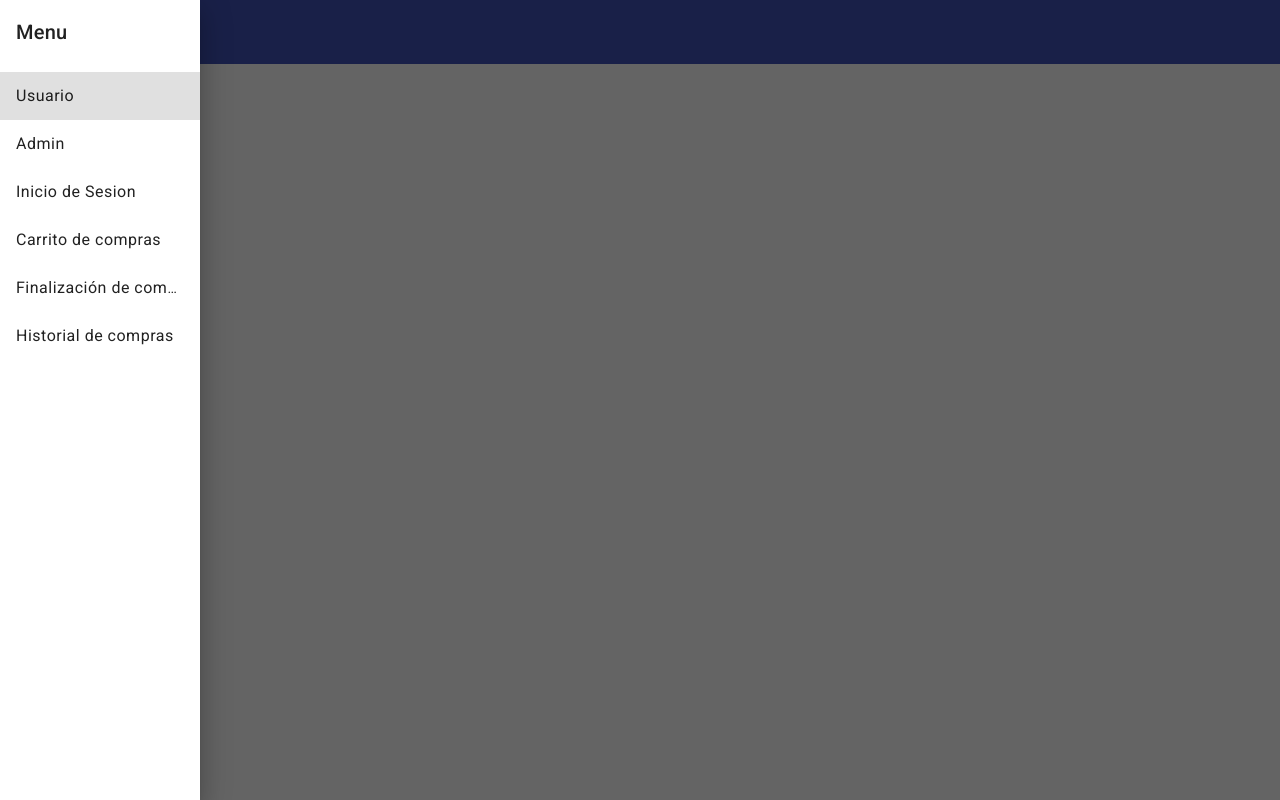
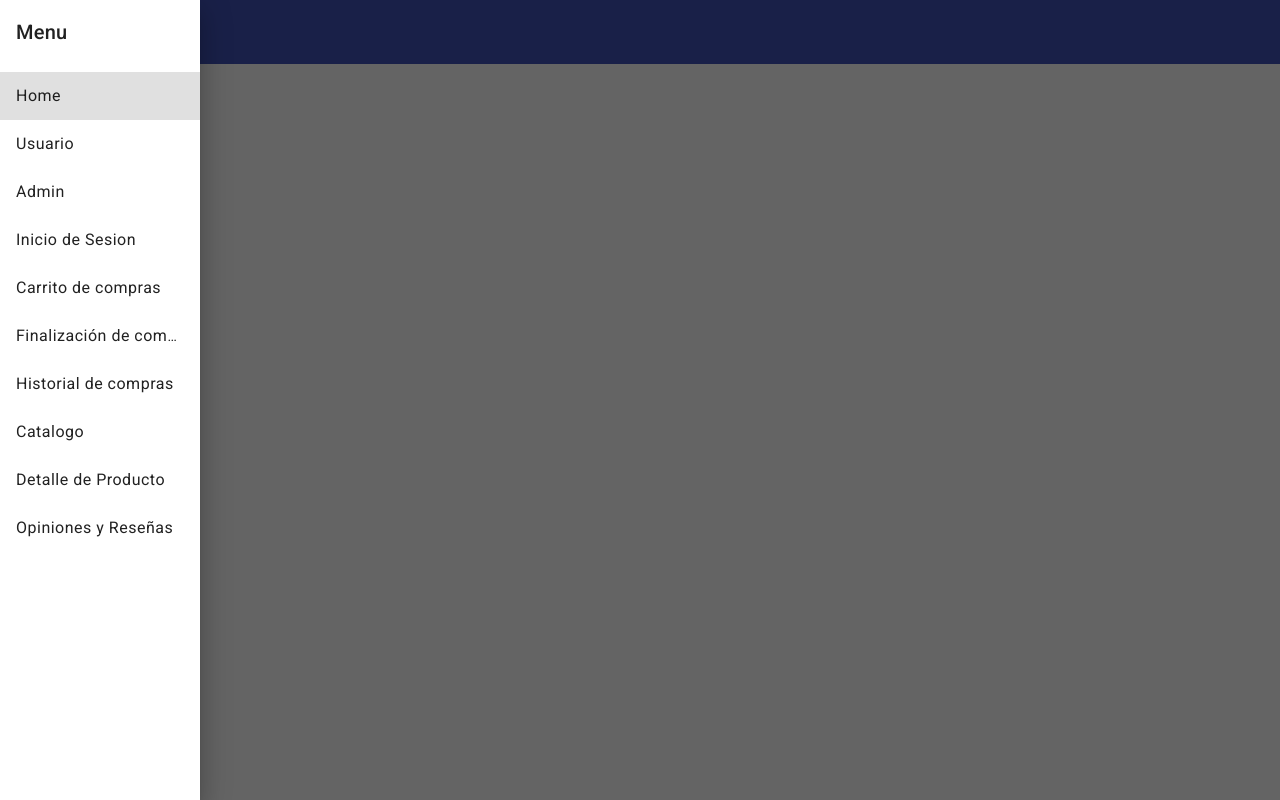
Before and after one commit to LuisHomez/TiendaVirtual_Frontend, an Angular app: page / in a window 1280 px wide. Both pictures are taken after a click on the button "menu". Built offline with nearby package versions, Linux system fonts and the light colour scheme.

Commit message:
28/08/2023 Se agregan las etiquetas al menu: opniones y reseñas, detalles y producto y Home

```diff
--- a/angular.json
+++ b/angular.json
@@ -96,5 +96,8 @@
         }
       }
     }
+  },
+  "cli": {
+    "analytics": "bdb9919b-9397-4669-8083-83cbd5fbf8cc"
   }
 }
--- a/src/app/Components/menu/menu.component.html
+++ b/src/app/Components/menu/menu.component.html
@@ -5,12 +5,16 @@
       [opened]="(isHandset$ | async) === false">
     <mat-toolbar>Menu</mat-toolbar>
     <mat-nav-list>
+      <a mat-list-item href="#">Home</a>
       <a mat-list-item href="#">Usuario</a>
       <a mat-list-item href="#">Admin</a>
       <a mat-list-item href="#">Inicio de Sesion</a>
       <a mat-list-item href="#">Carrito de compras</a>
       <a mat-list-item href="#">Finalización de compra</a>
       <a mat-list-item href="#">Historial de compras</a>
+      <a mat-list-item href="#">Catalogo</a>
+      <a mat-list-item href="#">Detalle de Producto</a>
+      <a mat-list-item href="#">Opiniones y Reseñas</a>
     </mat-nav-list>
   </mat-sidenav>
   <mat-sidenav-content>
--- a/src/styles.css
+++ b/src/styles.css
@@ -5,3 +5,6 @@ body { margin: 0; font-family: Roboto, "Helvetica Neue", sans-serif; }
 
 html, body { height: 100%; }
 body { margin: 0; font-family: Roboto, "Helvetica Neue", sans-serif; }
+
+html, body { height: 100%; }
+body { margin: 0; font-family: Roboto, "Helvetica Neue", sans-serif; }
```
